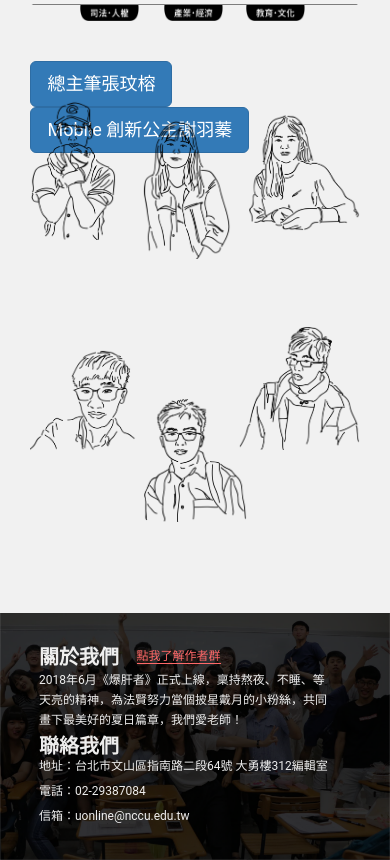
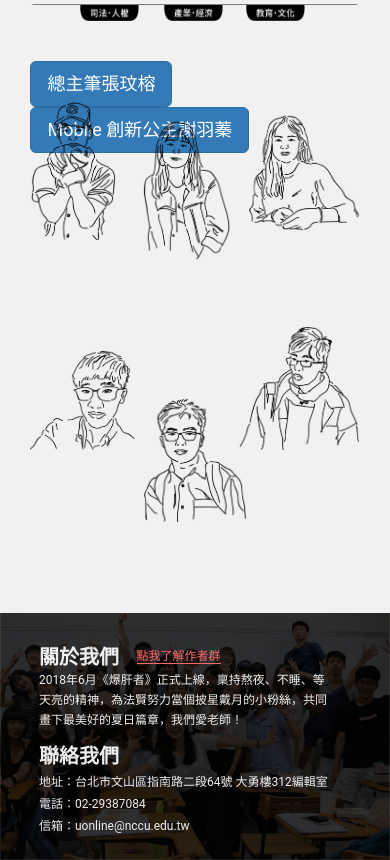
Before and after one commit to joy2bitme/aboutus, a plain HTML site: page index.html in a window 390 px wide. Shown: the part 137-997 px from the top of the page. Drawn offline with nearby package versions, Linux system fonts and the light colour scheme.

Commit message:
contact_style_change

```diff
--- a/index.html
+++ b/index.html
@@ -543,7 +543,7 @@
             .contact-us {
                 position: absolute;
                 left: 10%;
-                top: 48%;
+                top: 52%;
                 width: 40%;
                 color: rgba(255, 255, 255, 0.924);
                 font-size: 20px;
@@ -552,10 +552,10 @@
             .contact-us-word {
                 position: absolute;
                 left: 10%;
-                top: 59%;
+                top: 66%;
                 width: 100%;
                 color: rgba(255, 255, 255, 0.924);
-                line-height: 15px;
+                line-height: 12px;
                 font-size: 12px;
                 max-width: 100%;
             }
```
